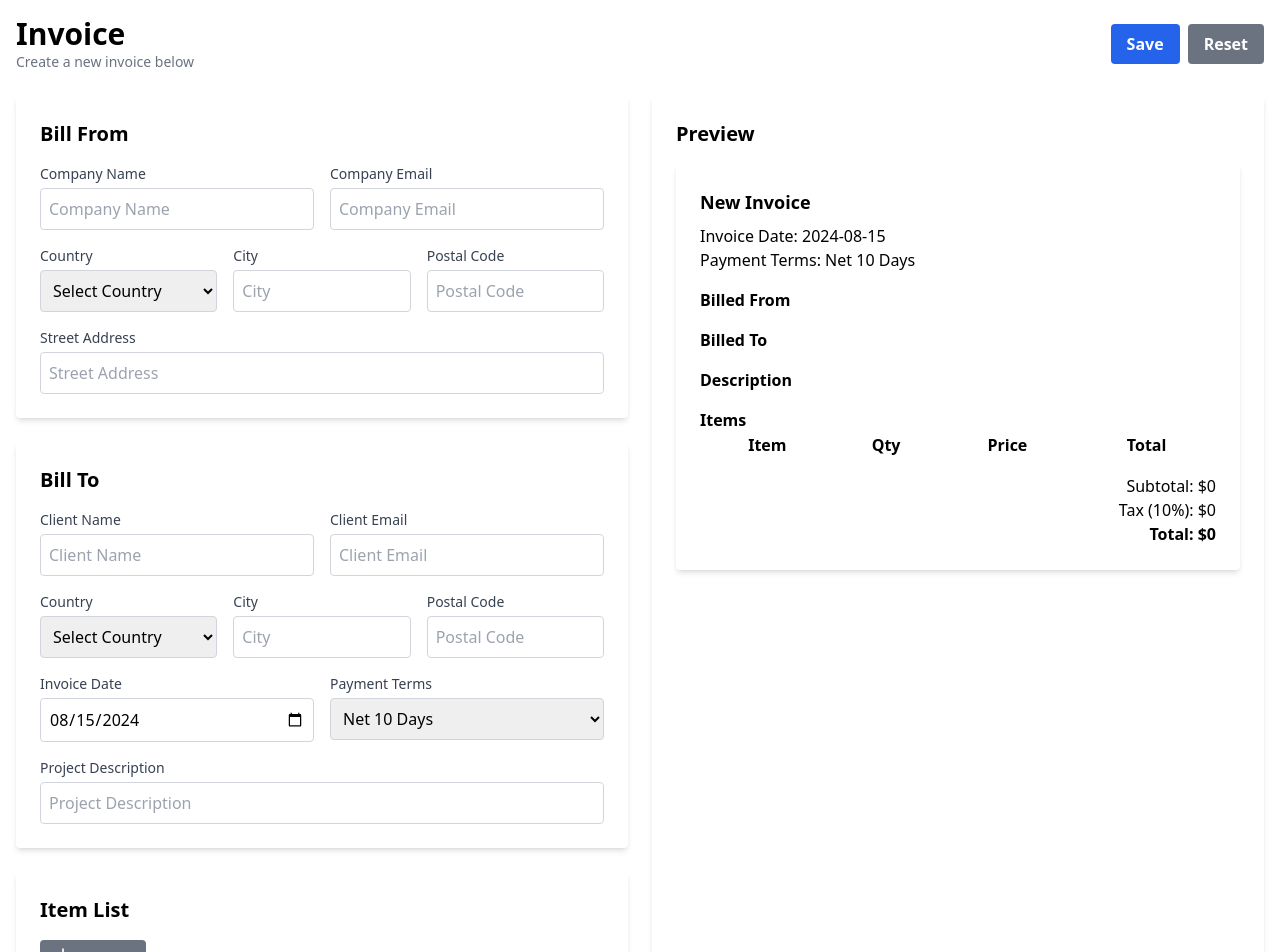
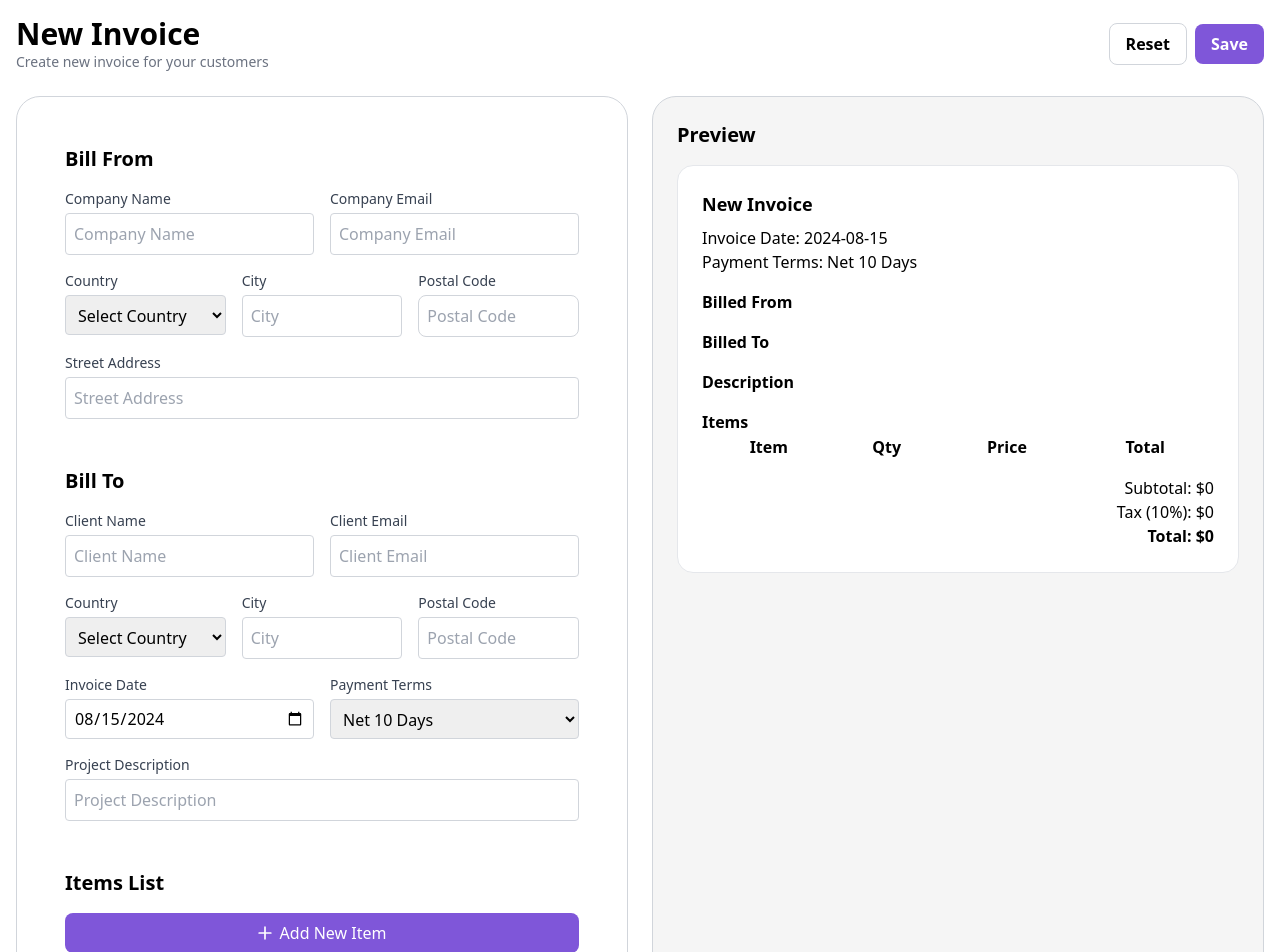
Before and after one commit to malikhaideraliraza/Invoice-form-rtt, a React (Create React App) app: page / in a window 1280 px wide. Shown: the top 952 px of the page. Built offline with nearby package versions, Linux system fonts and the light colour scheme.

Commit message:
some improvements in form and buttons design

```diff
--- a/src/components/InvoiceForm.tsx
+++ b/src/components/InvoiceForm.tsx
@@ -86,27 +86,33 @@ const InvoiceForm: React.FC = () => {
     <form onSubmit={handleSubmit(onSubmit)} className="space-y-6">
       <div className="flex justify-between items-center">
         <div>
-          <h1 className="text-3xl font-bold">Invoice</h1>
-          <p className="text-sm text-gray-500">Create a new invoice below</p>
+          <h1 className="text-3xl font-bold">New Invoice</h1>
+          <p className="text-sm text-gray-500">
+            Create new invoice for your customers
+          </p>
         </div>
         <div className="space-x-2">
-          <button type="submit" className="btn btn-primary">
-            Save
-          </button>
           <button
             type="button"
-            className="btn btn-secondary"
+            className="btn btn-secondary !bg-white !text-black border border-gray-300 !rounded-lg"
             onClick={() => reset()}
           >
             Reset
+          </button>
+
+          <button
+            type="submit"
+            className="btn btn-primary !bg-[#7F56D9] !text-white !rounded-lg"
+          >
+            Save
           </button>
         </div>
       </div>
 
       <div className="grid grid-cols-1 md:grid-cols-2 gap-6">
         {/* Form Section */}
-        <div className="space-y-6">
-          <div className="card">
+        <div className="p-6 bg-white rounded-3xl border border-gray-300">
+          <div className="p-6 bg-white">
             <h2 className="text-xl font-semibold mb-4">Bill From</h2>
 
             {/* Company Name and Email in the same row */}
@@ -148,7 +154,7 @@ const InvoiceForm: React.FC = () => {
                     "billingFromAttributes.billingFromAddressAttributes.country",
                     { required: true }
                   )}
-                  className="input w-full"
+                  className="input w-full h-10"
                 >
                   <option value="">Select Country</option>
                   <option value="US">United States</option>
@@ -180,9 +186,10 @@ const InvoiceForm: React.FC = () => {
       }
     )}
     placeholder="Postal Code"
-                  className="input w-full"
+    className="input w-full !rounded-lg"
   />
 </div>
+
             </div>
             <div className="mt-4">
               <label className="block text-sm font-medium text-gray-700 mb-1">
@@ -201,7 +208,7 @@ const InvoiceForm: React.FC = () => {
             </div>
           </div>
 
-          <div className="card">
+          <div className="p-6 bg-white">
             <h2 className="text-xl font-semibold mb-4">Bill To</h2>
 
             {/* Client Name and Email in the same row */}
@@ -243,7 +250,7 @@ const InvoiceForm: React.FC = () => {
                     "billingToAttributes.billingToAddressAttributes.country",
                     { required: true }
                   )}
-                  className="input w-full"
+                  className="input w-full h-10"
                 >
                   <option value="">Select Country</option>
                   <option value="US">United States</option>
@@ -293,7 +300,11 @@ const InvoiceForm: React.FC = () => {
                   control={control}
                   defaultValue={new Date().toISOString().substring(0, 10)}
                   render={({ field }) => (
-                    <input type="date" {...field} className="input w-full" />
+                    <input
+                      type="date"
+                      {...field}
+                      className="input w-full h-10"
+                    />
                   )}
                 />
               </div>
@@ -303,7 +314,7 @@ const InvoiceForm: React.FC = () => {
                 </label>
                 <select
                   {...register("paymentTerms", { required: true })}
-                  className="input w-full"
+                  className="input w-full h-10"
                 >
                   <option value="10">Net 10 Days</option>
                   <option value="20">Net 20 Days</option>
@@ -325,52 +336,82 @@ const InvoiceForm: React.FC = () => {
             </div>
           </div>
 
-          <div className="card">
-            <h2 className="text-xl font-semibold mb-4">Item List</h2>
+          <div className="p-6 bg-white">
+            <h2 className="text-xl font-semibold mb-4">Items List</h2>
             {fields.map((item, index) => (
-              <div key={index} className="grid grid-cols-6 gap-2 mb-4">
+              <div key={index} className="grid grid-cols-12 gap-4 mb-4">
+                <div className="col-span-5">
+                  <label className="block text-sm font-medium text-gray-700 mb-1">
+                    Item Name
+                  </label>
                   <input
                     {...register(`items.${index}.name`, { required: true })}
                     placeholder="Item Name"
-                  className="input col-span-2"
+                    className="input w-full"
                   />
+                </div>
+
+                <div className="col-span-2">
+                  <label className="block text-sm font-medium text-gray-700 mb-1">
+                    Qty.
+                  </label>
                   <input
                     type="number"
                     {...register(`items.${index}.qty`, { required: true })}
                     placeholder="Qty"
-                  className="input col-span-1"
+                    className="input w-full"
                   />
+                </div>
+
+                <div className="col-span-2">
+                  <label className="block text-sm font-medium text-gray-700 mb-1">
+                    Price
+                  </label>
                   <input
                     type="number"
                     {...register(`items.${index}.price`, { required: true })}
                     placeholder="Price"
-                  className="input col-span-1"
+                    className="input w-full"
                   />
+                </div>
+
+                <div className="col-span-2">
+                  <label className="block text-sm font-medium text-gray-700 mb-1">
+                    Total
+                  </label>
                   <input
                     type="number"
                     value={calculateTotal(item.qty, item.price)}
                     disabled
-                  className="input col-span-1"
+                    className="input w-full"
                   />
-                <button type="button" onClick={() => remove(index)}>
+                </div>
+
+                <div className="col-span-1 flex items-end">
+                  <button
+                    type="button"
+                    onClick={() => remove(index)}
+                    className="text-red-500 mb-2"
+                  >
                     <DeleteIcon />
                   </button>
+                </div>
               </div>
             ))}
             <button
               type="button"
               onClick={() => append({ name: "", qty: 1, price: 0 })}
-              className="btn btn-secondary"
+              className="bg-customPurple text-white w-full flex items-center justify-center space-x-2 px-4 py-2 rounded-lg"
             >
-              <PlusIcon /> Add Item
+              <PlusIcon /> <span>Add New Item</span>
             </button>
           </div>
         </div>
 
         {/* Preview Section */}
-        <div className="card">
+        <div className="p-6 bg-customGray rounded-3xl border border-gray-300">
           <h2 className="text-xl font-semibold mb-4">Preview</h2>
-          <div className="card">
+          <div className="p-6 bg-white rounded-2xl border">
             <h3 className="text-lg font-semibold mb-2">New Invoice</h3>
             <p>Invoice Date: {watch("invoiceDate")}</p>
             <p>Payment Terms: Net {watch("paymentTerms")} Days</p>
--- a/tailwind.config.js
+++ b/tailwind.config.js
@@ -3,7 +3,12 @@ module.exports = {
     "./src/**/*.{js,jsx,ts,tsx}",
   ],
   theme: {
-    extend: {},
+    extend: {
+      colors: {
+        customGray: '#F5F5F5',
+        customPurple: '#7F56D9',
+      },
+    },
   },
   plugins: [],
 }
```
Lines whose indentation alone changed are shown as unchanged.
